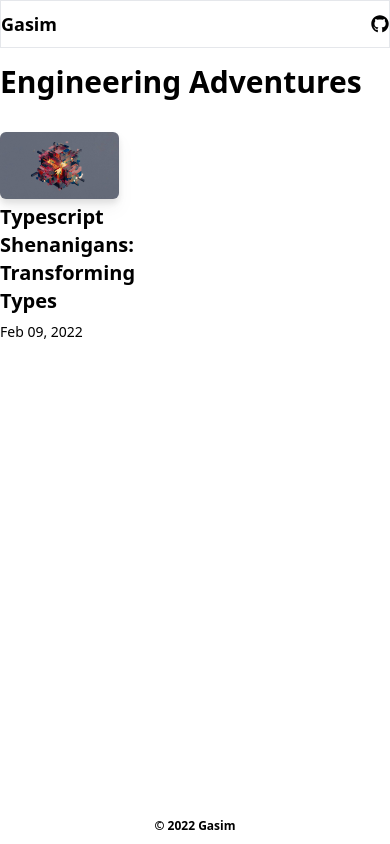
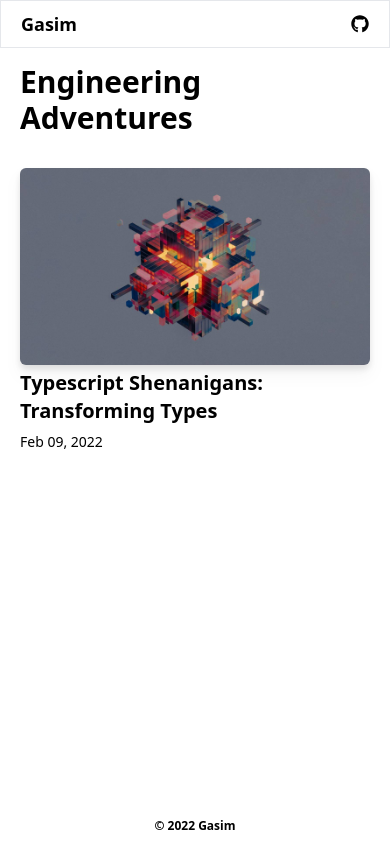
Before and after one commit to GasimGasimzada/gasim.xyz, a Next.js app: page /posts in a window 390 px wide. Built offline with nearby package versions, Linux system fonts and the light colour scheme.

Commit message:
Make the page responsive

```diff
--- a/components/CoverImage.tsx
+++ b/components/CoverImage.tsx
@@ -1,4 +1,5 @@
 import clsx from "clsx";
+import { forwardRef } from "react";
 
 interface CoverImageProps {
   src: string;
@@ -10,13 +11,11 @@ interface CoverImageProps {
   [prop: string]: any;
 }
 
-export const CoverImage = ({
-  src,
-  alt,
-  className,
-  as: Component = "div",
-  ...rest
-}: CoverImageProps) => (
+export const CoverImage = forwardRef(
+  (
+    { src, alt, className, as: Component = "div", ...rest }: CoverImageProps,
+    ref
+  ) => (
     <Component
       className="block relative rounded-md drop-shadow-lg overflow-hidden"
       {...rest}
@@ -24,4 +23,5 @@ export const CoverImage = ({
       {/* eslint-disable-next-line @next/next/no-img-element */}
       <img src={src} alt={alt} className={clsx(className, "object-contain")} />
     </Component>
+  )
 );
--- a/components/Layout.tsx
+++ b/components/Layout.tsx
@@ -10,7 +10,7 @@ export const Layout = ({ children }: LayoutProps) => {
   return (
     <>
       <header className="border border-indigo-601 h-12 flex flex-col justify-center">
-        <div className="container mx-auto flex flex-row text-lg">
+        <div className="container px-5 mx-auto flex flex-row text-lg">
           <div>
             <h1 className="font-bold">Gasim</h1>
           </div>
@@ -32,7 +32,7 @@ export const Layout = ({ children }: LayoutProps) => {
         </div>
       </header>
       <main className="grow">
-        <div className="container mx-auto my-4">{children}</div>
+        <div className="container px-5 mx-auto my-4">{children}</div>
       </main>
       <footer className="h-8 text-center">
         <small className="text-xs font-semibold">
--- a/pages/posts.tsx
+++ b/pages/posts.tsx
@@ -15,7 +15,7 @@ const Home: NextPage<BlogProps> = ({ posts }) => {
         <title>Engineering Adventures | Gasim</title>
       </Head>
       <h1 className="text-3xl font-black mb-8">Engineering Adventures</h1>
-      <div className="grid grid-flow-row grid-cols-3 gap-4 my-2">
+      <div className="grid grid-flow-row grid-cols sm:grid-cols-2 lg:grid-cols-3 xl:grid-cols-4 sm:gap-4 my-2">
         {posts.map(({ meta }) => (
           <PostItem
             key={meta.slug}
--- a/pages/posts/[slug].tsx
+++ b/pages/posts/[slug].tsx
@@ -24,12 +24,15 @@ const PostPage: NextPage<PostPageProps> = ({ post }) => {
       <Head>
         <title>{post.meta.title} | Gasim</title>
       </Head>
-      <div className="w-1/2 mx-auto">
+      <div className="sm:w-4/5 md:w-2/3 lg:w-1/2 sm:mx-auto">
         <div className="mb-2 text-sm">
           <Link href="/posts" passHref>
-            <a>
-              <FontAwesomeIcon icon={faChevronLeft} className="mr-2" />
-              Back to posts
+            <a className="group inline-block">
+              <FontAwesomeIcon
+                icon={faChevronLeft}
+                className="mr-2 transition-transform group-hover:-translate-x-1"
+              />
+              Back to all adventures
             </a>
           </Link>
         </div>
```
Lines whose indentation alone changed are shown as unchanged.
